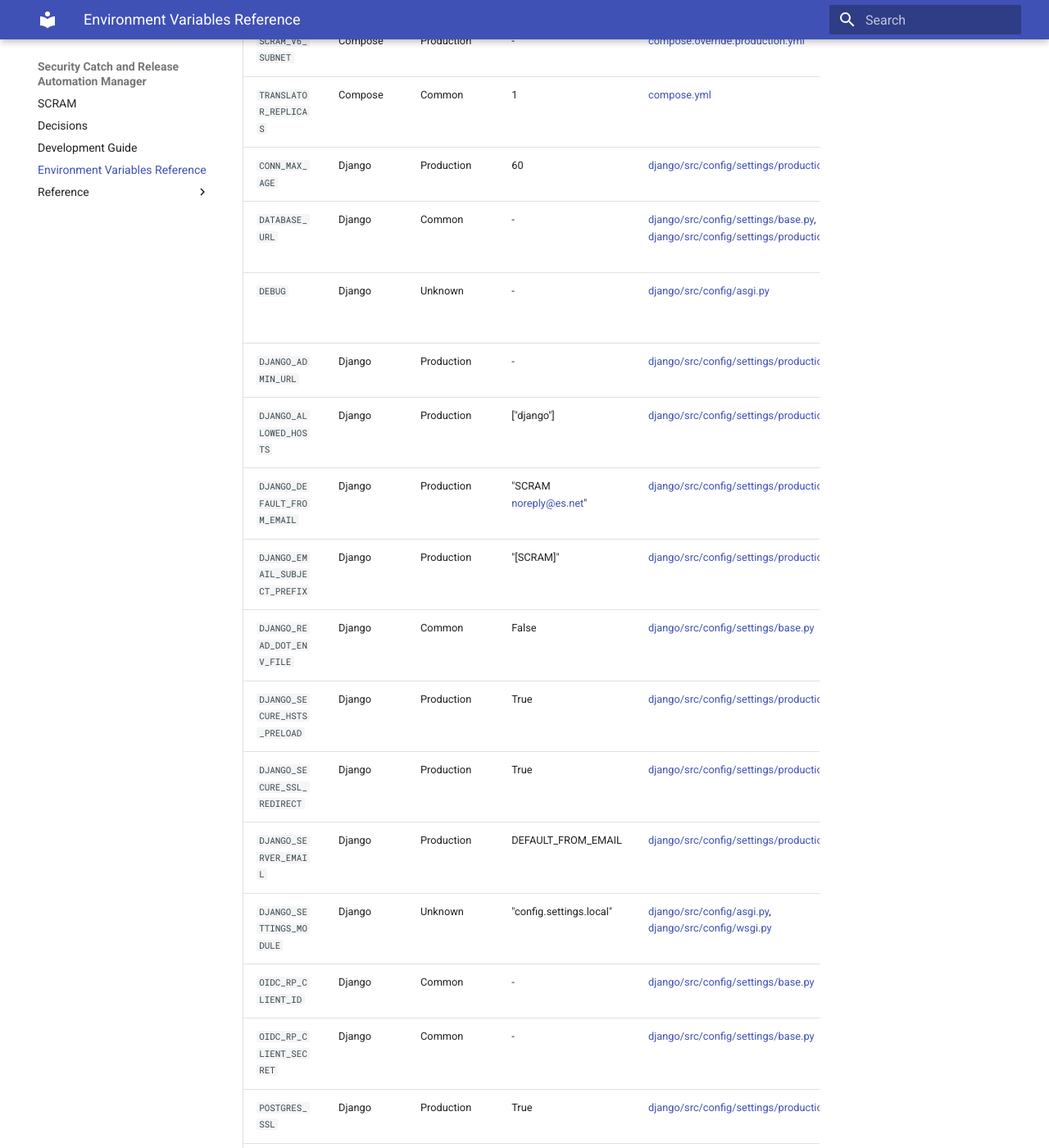
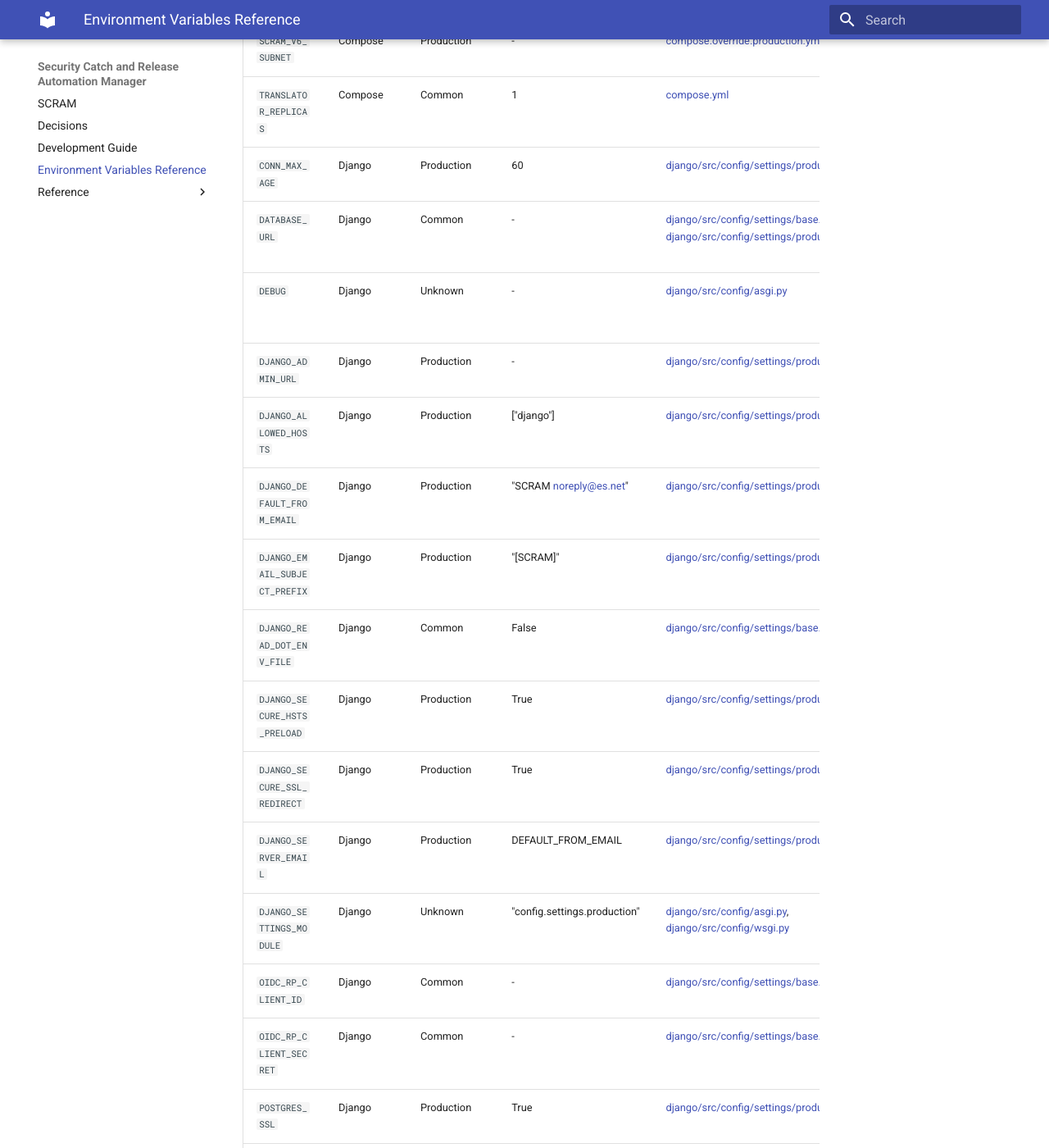
Before and after one commit to esnet-security/SCRAM, an MkDocs documentation site: the page built from docs/environment_variables.md, in a window 1280 px wide and 1400 px high, scrolled down 1422 px. Shown: the whole window at 82% size. Built offline with MkDocs 1.6.1 and Material for MkDocs 9.7.7, drawn with Linux system fonts in a browser that asks for light colours.

Commit message:
pre-commit

```diff
--- a/docs/environment_variables.md
+++ b/docs/environment_variables.md
@@ -34,7 +34,7 @@
 | `DJANGO_SECURE_HSTS_PRELOAD` | Django | Production | True | [django/src/config/settings/production.py](file://django/src/config/settings/production.py) | https docs.djangoproject.com/en/dev/ref/settings secure-hsts-preload |
 | `DJANGO_SECURE_SSL_REDIRECT` | Django | Production | True | [django/src/config/settings/production.py](file://django/src/config/settings/production.py) | https docs.djangoproject.com/en/dev/ref/settings secure-ssl-redirect |
 | `DJANGO_SERVER_EMAIL` | Django | Production | DEFAULT_FROM_EMAIL | [django/src/config/settings/production.py](file://django/src/config/settings/production.py) | https docs.djangoproject.com/en/dev/ref/settings server-email |
-| `DJANGO_SETTINGS_MODULE` | Django | Unknown | "config.settings.local" | [django/src/config/asgi.py](file://django/src/config/asgi.py), [django/src/config/wsgi.py](file://django/src/config/wsgi.py) | If DJANGO_SETTINGS_MODULE is unset, default to the local settings |
+| `DJANGO_SETTINGS_MODULE` | Django | Unknown | "config.settings.production" | [django/src/config/asgi.py](file://django/src/config/asgi.py), [django/src/config/wsgi.py](file://django/src/config/wsgi.py) | If DJANGO_SETTINGS_MODULE is unset, default to the local settings |
 | `OIDC_RP_CLIENT_ID` | Django | Common | - | [django/src/config/settings/base.py](file://django/src/config/settings/base.py) | - |
 | `OIDC_RP_CLIENT_SECRET` | Django | Common | - | [django/src/config/settings/base.py](file://django/src/config/settings/base.py) | - |
 | `POSTGRES_SSL` | Django | Production | True | [django/src/config/settings/production.py](file://django/src/config/settings/production.py) | - |
```
Also changed, not shown: other parts of docs/environment_variables.md (+1 -1 lines).
